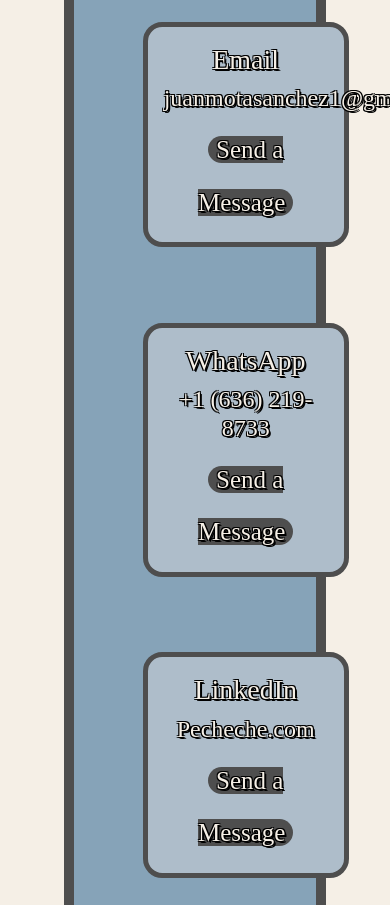
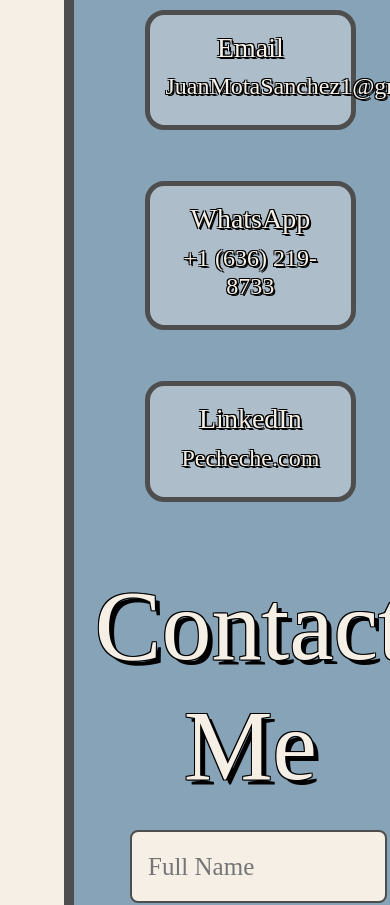
Before and after one commit to xJuan21/Web-Portfolio-with-React, a React (Create React App) app: page / in a window 390 px wide. Shown: the part 3600-4505 px from the top of the page. Built offline with nearby package versions, Linux system fonts and the light colour scheme; a web font is replaced by a local one.

Commit message:
Improvements in the 'Contact Me' Section. I incorporated EmailJs to add functionality to the input section on the Right Containeer. I also, added some responsive options for medium and small devices on this section

```diff
--- a/package.json
+++ b/package.json
@@ -3,9 +3,11 @@
   "version": "0.1.0",
   "private": true,
   "dependencies": {
+    "@emailjs/browser": "^3.10.0",
     "@testing-library/jest-dom": "^5.16.5",
     "@testing-library/react": "^13.4.0",
     "@testing-library/user-event": "^13.5.0",
+    "emailjs-com": "^3.2.0",
     "react": "^18.2.0",
     "react-dom": "^18.2.0",
     "react-scripts": "5.0.1",
--- a/public/index.html
+++ b/public/index.html
@@ -33,7 +33,7 @@
     <title>Juan Mota - Software Developer</title>
   </head>
   <body>
-    <noscript>You need to enable JavaScript to run this app.</noscript>
+    <!-- <noscript>You need to enable JavaScript to run this app.</noscript> -->
     <div id="root"></div>
     <!--
       This HTML file is a template.
--- a/src/components/contact/Contact.css
+++ b/src/components/contact/Contact.css
@@ -63,10 +63,15 @@
     border-right: 2px solid var(--color-bg);
 
 }
+.ContactOption a{
+    color: var(--color-bg);
+    display: block;
+}
 .ContactOption {
     background: var(--color-secondary);
+    color: var(--color-bg);
     padding: 1rem;
-    margin: auto 20%;
+    margin: 1rem 20%;
     border-radius: 1.2rem;
     text-align: center;
     border: 5px solid;
@@ -79,22 +84,16 @@
         1px 1px 0 #000;
     transition: transform .2s;
 }
-.ContactOption a {
-    color: var(--color-bg);
-    font-size: 25px;
-    background: var(--color-font);
-    padding: 0rem 0.5rem;
-    border-radius: 1.5rem;
-}
-/* .ContactOption a:hover {
-    background: #3d6180;
-} */
 .ContactOption:hover{
     background: var(--color-font);
     color: var(--color-bg);
     transform: scale(1.2);
     transition: all .4s ease;
     -webkit-transition: all .4s ease;
+}
+.ClickableArea-Contact{
+    margin: 0;
+    padding: 0;
 }
 .RightContainer form{
     margin: 1rem 3rem;
@@ -139,3 +138,19 @@
     transition: all .4s ease;
     -webkit-transition: all .4s ease;
 }
+/* ============ MEDIUM DEVICES ============ */
+@media screen and (max-width: 1024px) {
+    .ContactContainer{
+        grid-template-columns: 1fr;
+        gap: 3rem;
+    }
+    .LeftContainer{
+        border-right: 0px;
+    }
+}
+/* ============ SMALL DEVICES ============ */
+@media screen and (max-width: 600px) {
+    .ContactContainer{
+        width: var(--container-width-sm);
+    }
+}
--- a/src/components/contact/Contact.jsx
+++ b/src/components/contact/Contact.jsx
@@ -1,43 +1,73 @@
-import React from 'react'
+import React, { useRef } from 'react'
+// import { useRef } from 'react'
+import emailjs from '@emailjs/browser'
+
 import './Contact.css'
 // import {MdOutlineEmail} from 'react-icons/md'
 
 const Contact = () => {
+    // <script type="text/javascript" src="https://cdn.jsdelivr.net/npm/@emailjs/browser@3/dist/email.min.js"></script>
+
+    const form = useRef();
+
+    const sendEmail = (e) => {
+        e.preventDefault();
+
+        emailjs.sendForm('service_h6pd1tp', 'template_y4jmgiv', form.current, 'EIb2WEWc6lB84H1gE')
+          .then((result) => {
+              console.log(result.text);
+            }, (error) => {
+              console.log(error.text);
+            });
+
+            e.target.reset();
+    };
+
     return (
         <>
-            <div className='ContactContainer'>
+            <div id='Contact' className='ContactContainer'>
                 <div className='LeftContainer'>
+
                     <article className='ContactOption'>
+                        <a href='mailto:juanmotasanchez1@gmail.com'>
                             {/* <img src={require('./Rectangle.png')} alt="ContactImg" ></img> */}
                                 {/* <MdOutlineEmail/> */}
                             <h3>Email</h3>
-                        <h4>juanmotasanchez1@gmail.com</h4>
-                        <a href='mailto:juanmotasanchez1@gmail.com'>Send a Message</a>
+                            <h4>JuanMotaSanchez1@gmail.com</h4>
+                        </a>
                     </article>
+
                     <article className='ContactOption'>
+                        <a href='https://api.whatsapp.com/send?phone=16362198733'>
+                            <div className='ContactBg'>
                                 {/* <img src={require('./Rectangle.png')} alt="ContactImg" ></img> */}
-                        {/* <MdOutlineEmail/> */}
                                 <h3>WhatsApp</h3>
                                 <h4>+1 (636) 219-8733</h4>
-                        <a href='https://api.whatsapp.com/send?phone=16362198733'>Send a Message</a>
+                            </div>
+                        </a>
                     </article>
+
                     <article className='ContactOption'>
+                    <a href='https://api.whatsapp.com/send?phone=16362198733'>
                         {/* <img src={require('./Rectangle.png')} alt="ContactImg" ></img> */}
-                        {/* <MdOutlineEmail/> */}
                         <h3>LinkedIn</h3>
                         <h4>Pecheche.com</h4>
-                        <a href='https://api.whatsapp.com/send?phone=16362198733'>Send a Message</a>
+                    </a>
                     </article>
+
                 </div>
                 <div className='RightContainer'>
+
                     <div className='Subtitle'>
                         <h2>Contact Me</h2>
                     </div>
-                    <form action=''>
+
+                    <form ref={form} onSubmit={sendEmail}>
                         <input type="text" name='Name' placeholder='Full Name' required />
                         <input type="email" name='email' placeholder='Email Address' required />
                         <textarea name='message' rows="7" placeholder='Your Message...' required />
-                        <button type='submit' className='SubmissionButton'>Send Message</button>
+                        <button type='submit' className='SubmissionButton' value="Send">Send Message</button>
+                        {/* <input type="submit" value="Send" /> */}
                     </form>
                 </div>
             </div>
--- a/src/components/resume/Resume.jsx
+++ b/src/components/resume/Resume.jsx
@@ -20,7 +20,7 @@
     }
     return (
         <>
-            <div className='ResumeContainer'>
+            <div id='Resume' className='ResumeContainer'>
 
                 <div className='Resume'>
                     {/* <a href="path_to_file" download="JuanMota_Resume.pdf"> */}
```
Also changed, not shown: src/App.jsx (+1 -11 lines), 1 other file (tests, documents, lock files or other folders). Lines whose indentation alone changed are shown as unchanged.
